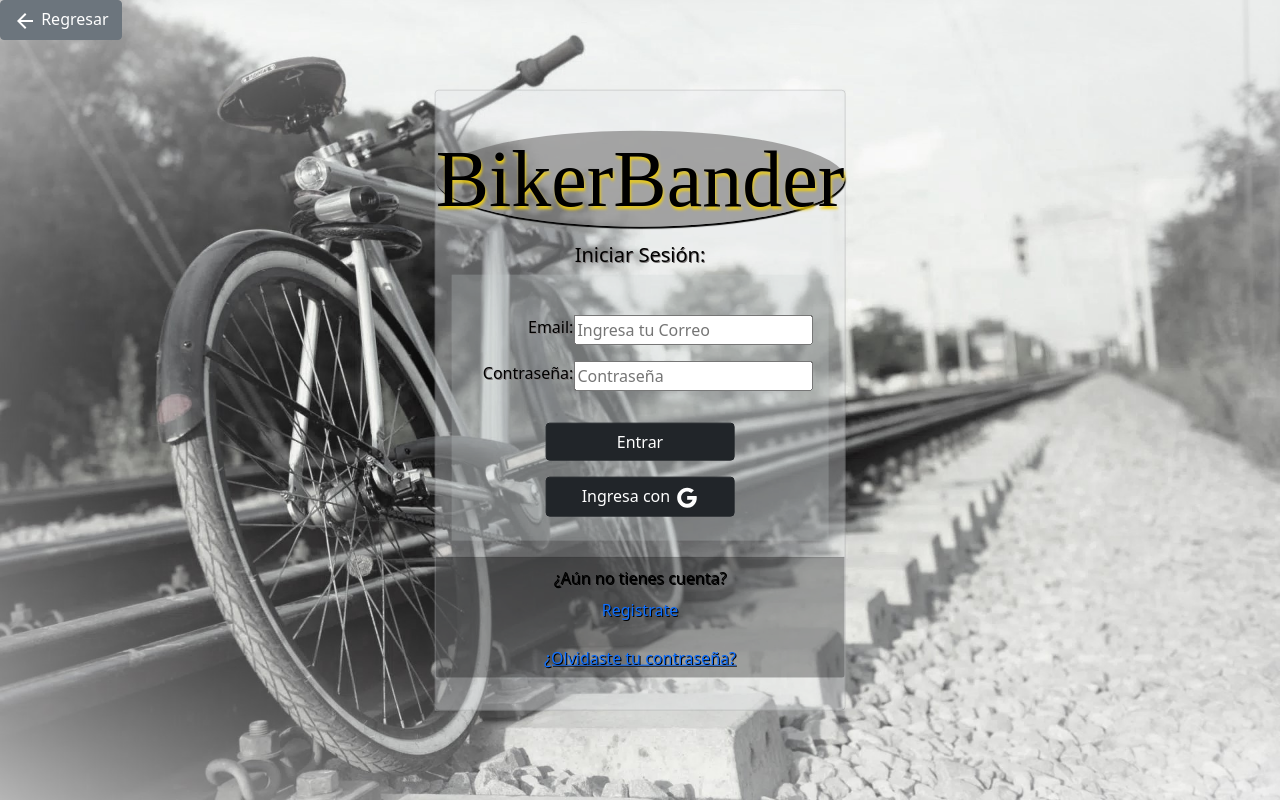
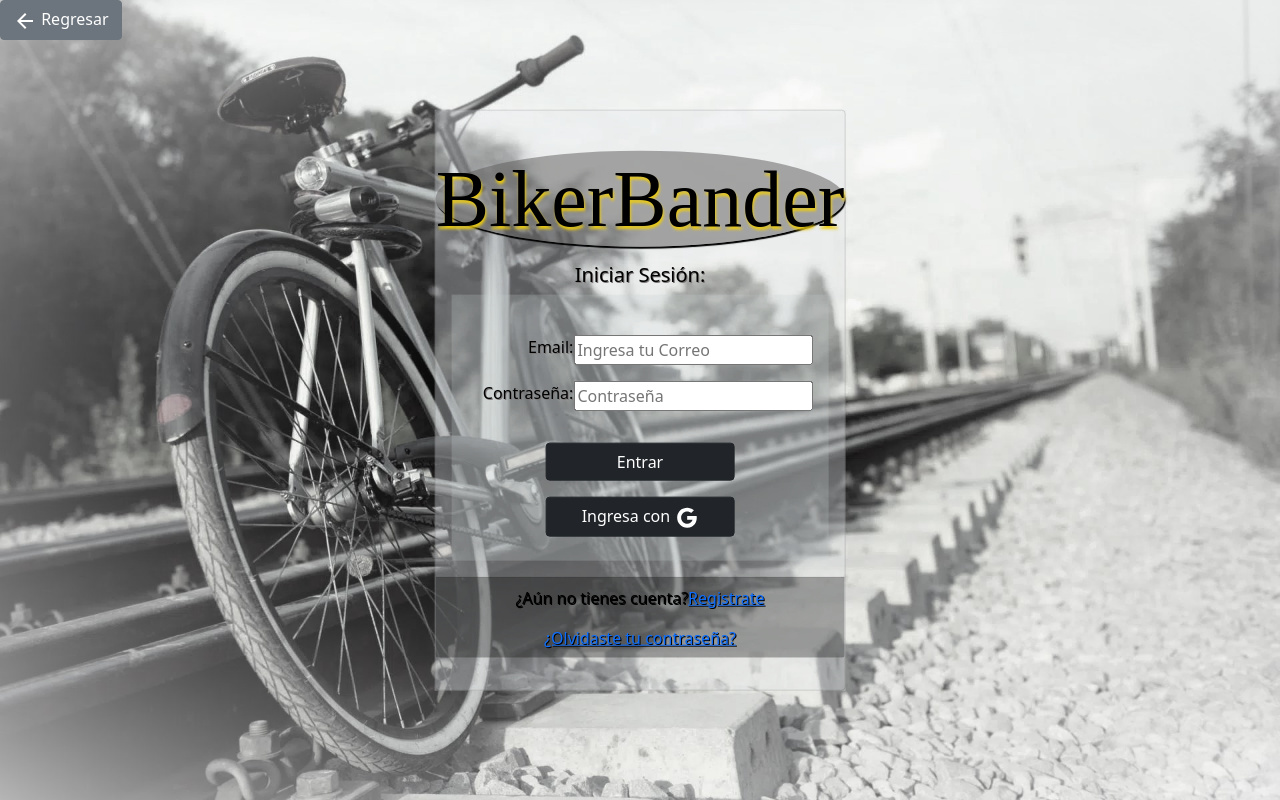
Before and after one commit to Drancer55/bikerbander, a React (Create React App) app in the folder bikerbander/: page /login in a window 1280 px wide. Built offline with nearby package versions, Linux system fonts and the light colour scheme; no server answers; the database is empty; a web font is replaced by a local one.

Commit message:
<Link> from react-dom-router

```diff
--- a/bikerbander/src/NavBar/Login.jsx
+++ b/bikerbander/src/NavBar/Login.jsx
@@ -1,11 +1,12 @@
 import React, { Component}  from 'react';
-import { Button, Card, NavLink } from 'react-bootstrap';
+import { Button, Card } from 'react-bootstrap';
 import './Login.css'
 import { useState } from 'react';
 import ArrowBackIcon from '@mui/icons-material/ArrowBack';
 import { useAuth } from '../Context/AuthContext';
 import { useNavigate } from 'react-router-dom';
 import GoogleIcon from '@mui/icons-material/Google';
+import { Link } from 'react-router-dom';
 
 export const Login = () => {
     const [user, setUser] = useState({
@@ -97,8 +98,8 @@
                         </form>
                     </Card.Body>
                     <Card.Footer className="cfoot">
-                        <p>¿Aún no tienes cuenta?<NavLink href="/register">Registrate</NavLink></p>
-                        <a href="#" onClick={handleResetPassword}>¿Olvidaste tu contraseña?</a>
+                        <p>¿Aún no tienes cuenta?<Link href="/register">Registrate</Link></p>
+                        <Link href="#" onClick={handleResetPassword}>¿Olvidaste tu contraseña?</Link>
                     </Card.Footer>
                 </Card>
             </div>
```
